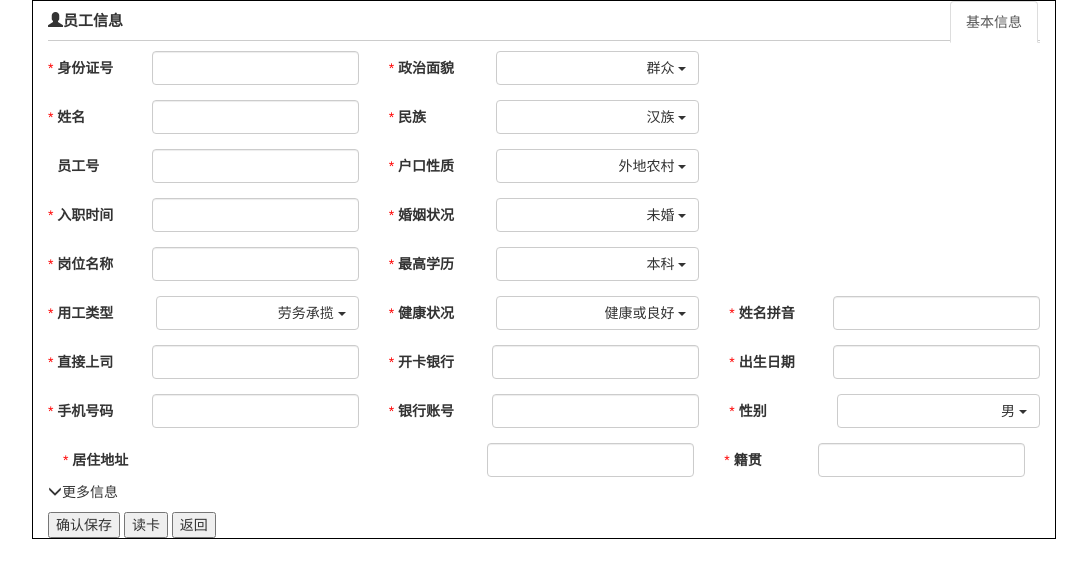
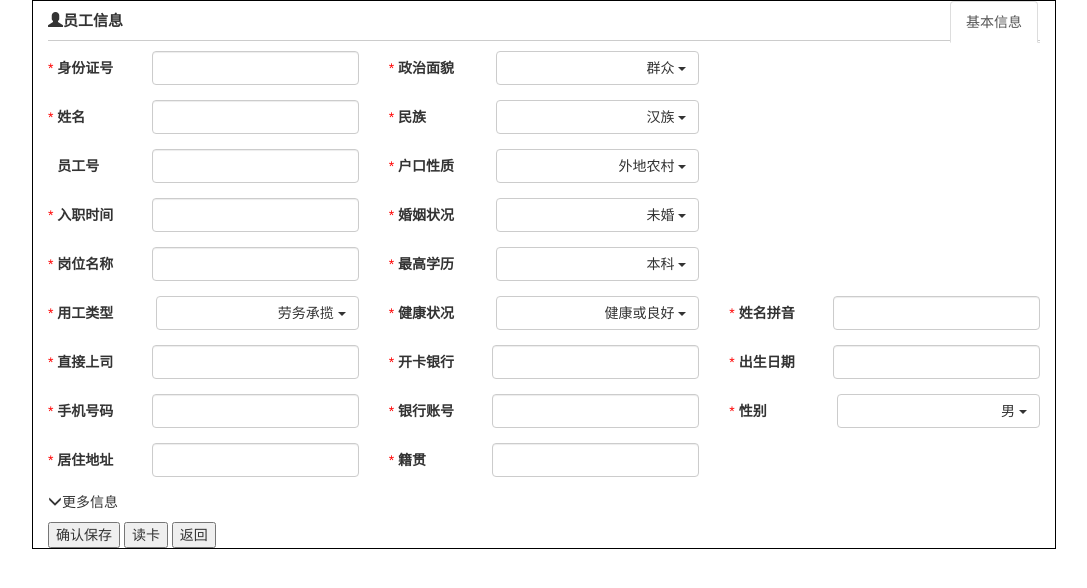
Before and after one commit to 172678694/demo-0918, a plain HTML site: page index.html in a window 1280 px wide. Shown: the whole page, without its empty margins (96-1183 px from the left). Drawn offline with nearby package versions, Linux system fonts and the light colour scheme.

Commit message:
second commit

```diff
--- a/index.html
+++ b/index.html
@@ -271,8 +271,8 @@
                         </div>
                     </div>
                 </div>
-            <div>
-                <div class="col-xs-12 col-md-8">
+            <div class="row">
+                <div class="col-xs-6 col-md-4">
                     <span class="red1">* </span>
                     <label for="address">居住地址</label>
                     <input type="text" class="form-control" id="address">
```
